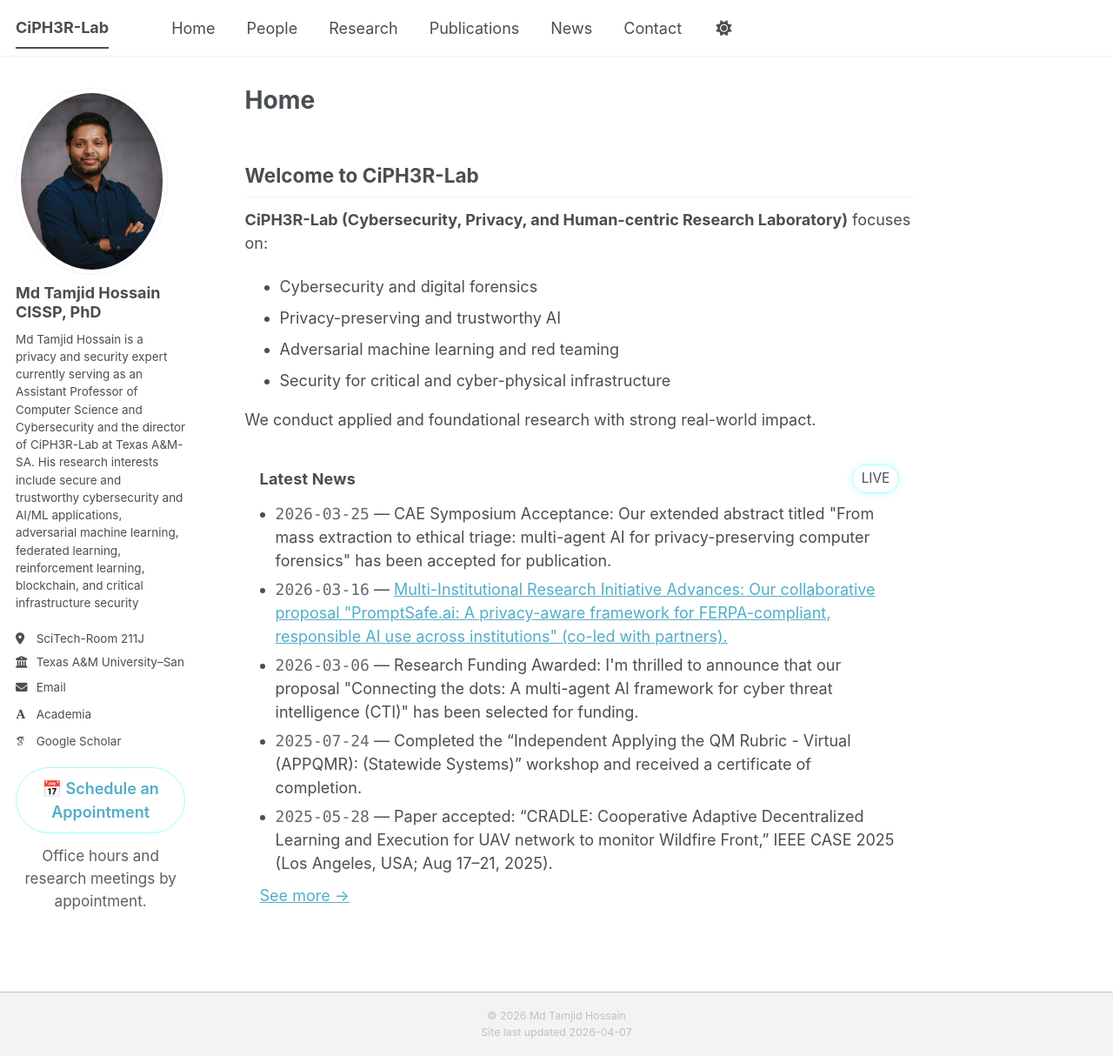
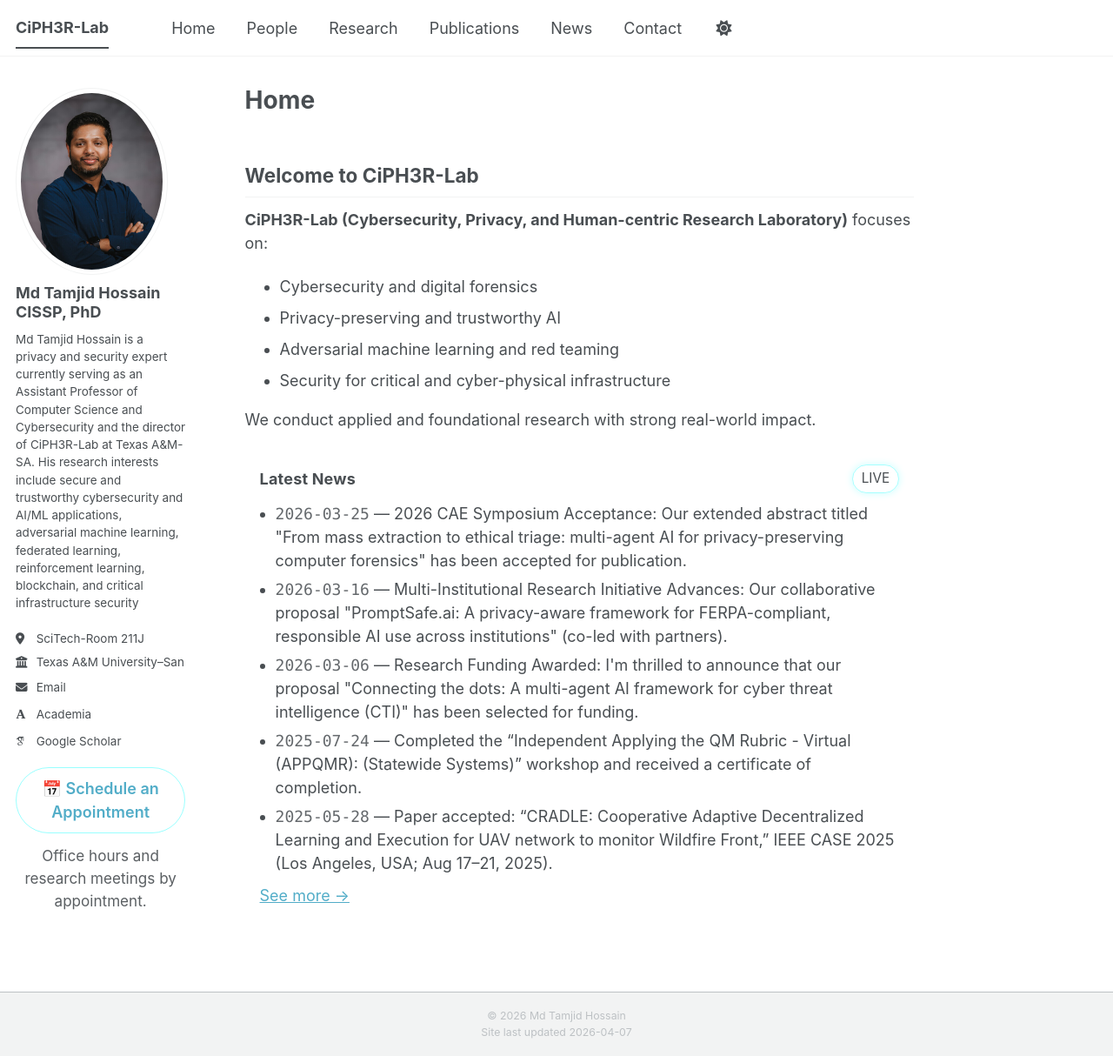
Before and after one commit to ciph3rLab/ciph3rLab.github.io, a Jekyll site: the page built from _pages/about.md, in a window 1280 px wide and 1214 px high. Shown: the whole window at 87% size. Built offline with Jekyll 4.4.1, drawn with Linux system fonts in a browser that asks for light colours; some web fonts are replaced; a script bundle is joined from its source files by our own code; library files that are not in the unit come from our copies.

Commit message:
Update lab_news.yml

```diff
--- a/_data/lab_news.yml
+++ b/_data/lab_news.yml
@@ -1,10 +1,10 @@
 - date: "2026-03-25"
-  text: 'CAE Symposium Acceptance: Our extended abstract titled "From mass extraction to ethical triage: multi-agent AI for privacy-preserving computer forensics" has been accepted for publication.'
+  text: '2026 CAE Symposium Acceptance: Our extended abstract titled "From mass extraction to ethical triage: multi-agent AI for privacy-preserving computer forensics" has been accepted for publication.'
   url: ""  # put your “Find here” link if you have it
 
 - date: "2026-03-16"
   text: 'Multi-Institutional Research Initiative Advances: Our collaborative proposal "PromptSafe.ai: A privacy-aware framework for FERPA-compliant, responsible AI use across institutions" (co-led with partners).'
-  url: "https://www.tamus.edu/research/research-excellence-fund/early-stage-research-development-grants/"  # put your “Find here” link if you have it
+  url: ""  # put your “Find here” link if you have it
 
 - date: "2026-03-06"
   text: 'Research Funding Awarded: I''m thrilled to announce that our proposal "Connecting the dots: A multi-agent AI framework for cyber threat intelligence (CTI)" has been selected for funding.'
```
